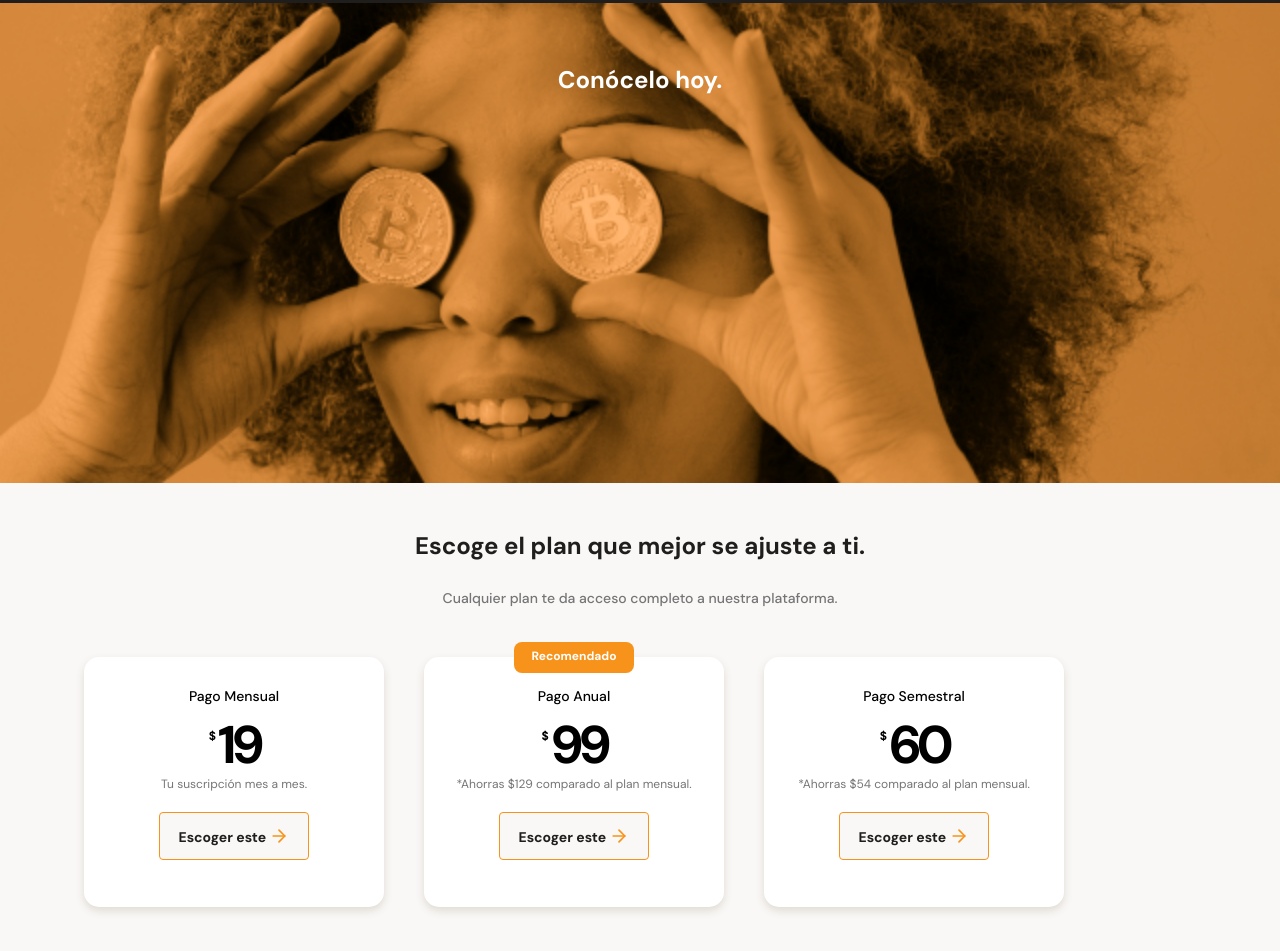
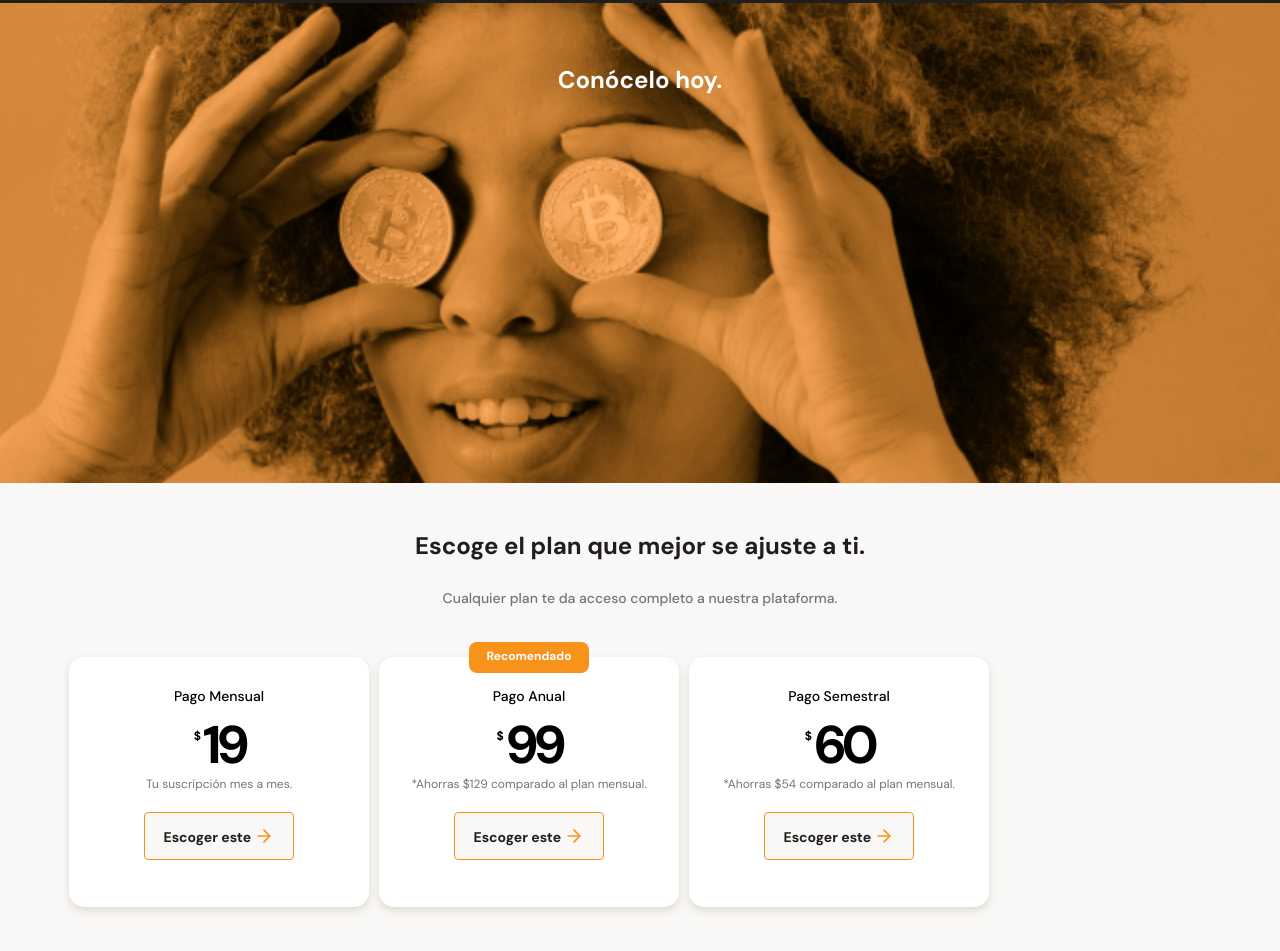
Before and after one commit to yomarguti/mobile-first-batatabit, a plain HTML site: page index.html in a window 1280 px wide. Shown: the part 2256-3207 px from the top of the page. Drawn offline with Linux system fonts and the light colour scheme.

Commit message:
Se cambia min-width de la tarjeta a 290px y se modifica el margen

```diff
--- a/styles.css
+++ b/styles.css
@@ -429,10 +429,10 @@ main {
   position: relative;
   scroll-snap-align: center;
   width: 70%;
-  min-width: 230px;
+  min-width: 290px;
   max-width: 300px;
   height: 250px;
-  margin: 50px 20px 0;
+  margin: 50px 5px 0;
   padding: 0 15px;
   background-color: var(--just-white);
   border-radius: 15px;
```
